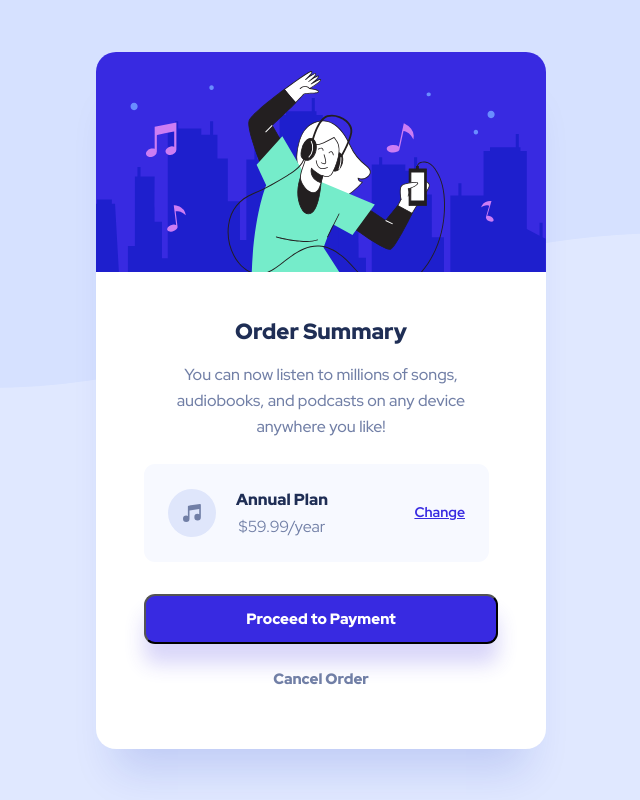
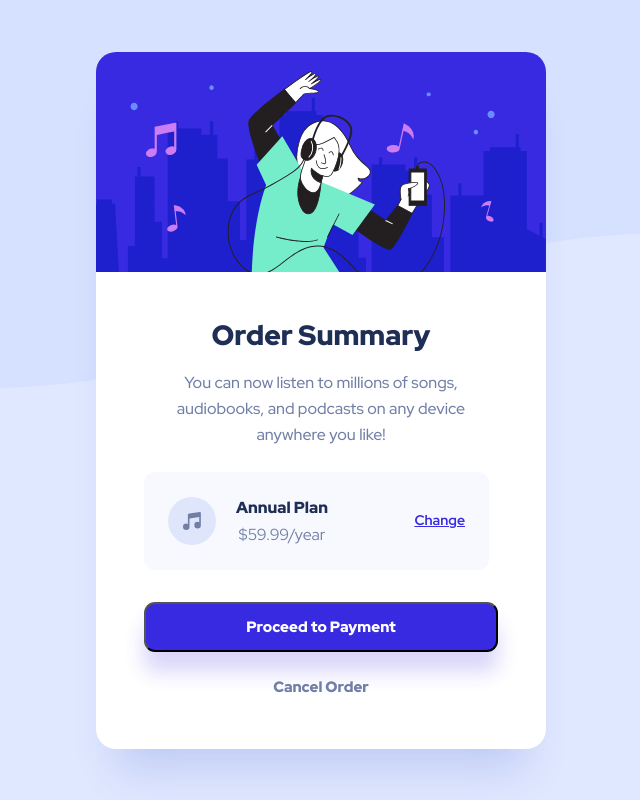
Before and after one commit to RoMeRy00/order-summary-component, a plain HTML site: page index.html in a window 1280 px wide. Shown: the whole page, without its empty margins (319-959 px from the left). Drawn offline with Linux system fonts and the light colour scheme.

Commit message:
change header style

```diff
--- a/style.css
+++ b/style.css
@@ -55,10 +55,11 @@ article {
 
 h3 {
     font-weight: 900;
-    font-size: 22px;
-    line-height: 29px;
+    font-size: 28px;
+    line-height: 37px;
     color: #1F2E55;
     margin-bottom: 16px;
+
 }
 
 article>p {
```
Lines whose indentation alone changed are shown as unchanged.
